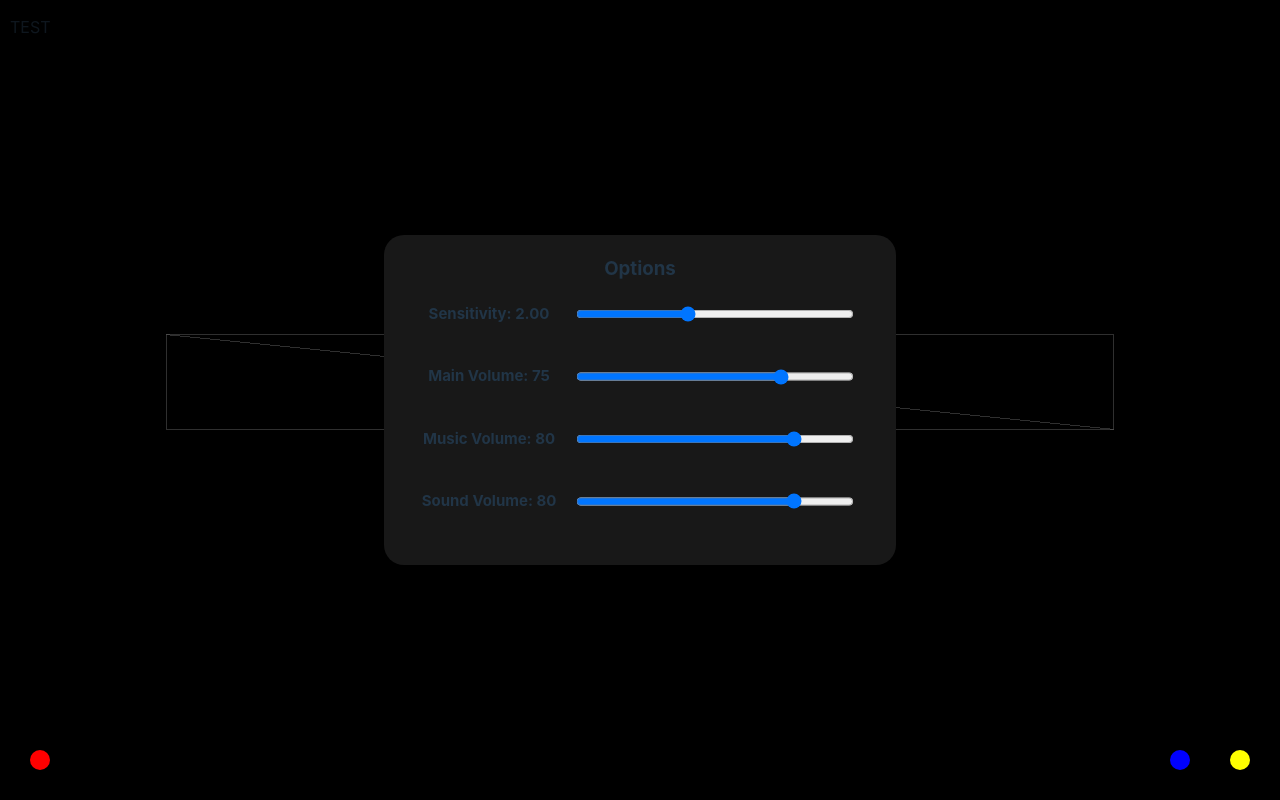
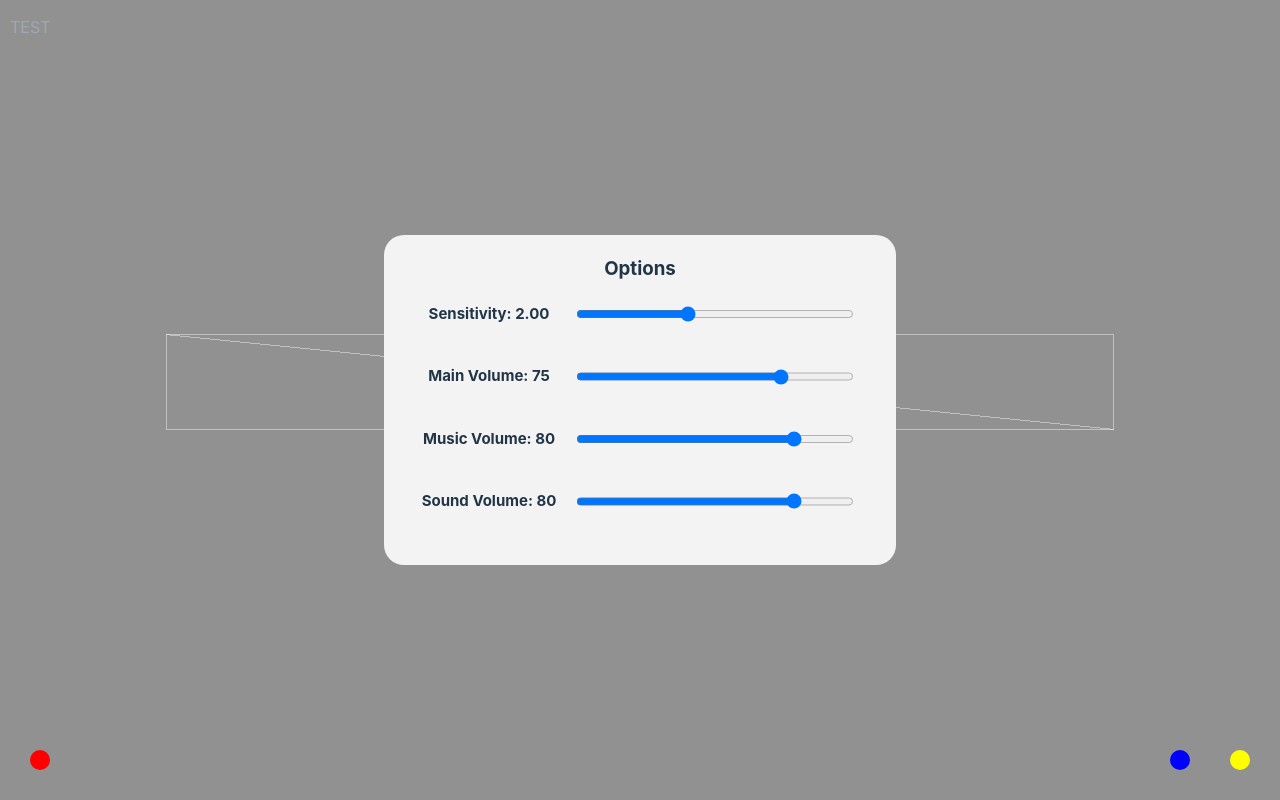
Before and after one commit to fcuadra-99/loggss, a React (Vite) app: page / in a window 1280 px wide. Both pictures are taken after a click on the element 1240 px from the left and 760 px from the top of the page. Built offline with nearby package versions, Linux system fonts and the light colour scheme.

Commit message:
v3.6.2 lightdark ui start

```diff
--- a/src/App.css
+++ b/src/App.css
@@ -15,17 +15,6 @@
 }
 .logo.react:hover {
   filter: drop-shadow(0 0 2em #61dafbaa);
-}
-
-.optiC {
-  position: fixed;
-  background-color: rgb(24, 24, 24);
-  width: 40vw;
-  min-width: 300px;
-  height: 330px;
-  z-index: 12;
-  pointer-events: all;
-  border-radius: 20px;
 }
 
 .testoverlay {
--- a/src/assets/PauseMenu.tsx
+++ b/src/assets/PauseMenu.tsx
@@ -1,27 +1,55 @@
 import React from 'react';
 import { useState } from 'react';
 
-let sensi = 0;
-let maVol = 0;
-let sdVol = 0;
-let muVol = 0;
+let { sensi, maVol, sdVol, muVol, mode } = {
+    sensi: 0,
+    maVol: 0,
+    sdVol: 0,
+    muVol: 0,
+    mode: 'dark'
+}
+
+let theme: any = {
+    mcol: 'rgba(0, 0, 0, 0.575)',
+    scol: 'rgb(24, 24, 24)',
+    tcol: 'rgb(255, 255, 255)'
+}
+
+setCookie('mode', 'light', 30);
 
 if (isSet('sensitivity') && isSet('mainvol') &&
-    isSet('soundvol') && isSet('musvol')) {
+    isSet('soundvol') && isSet('musvol') && isSet('mode')) {
     sensi = +getCookie('sensitivity');
     maVol = +getCookie('mainvol');
     sdVol = +getCookie('soundvol');
     muVol = +getCookie('musvol');
-    console.log(sensi, maVol, sdVol, muVol);
+    mode = getCookie('mode');
+    console.log(mode);
 } else {
     sensi = 0.002;
     maVol = 75;
     sdVol = 80;
     muVol = 80;
+    mode = 'light';
     setCookie('sensitivity', sensi, 30);
     setCookie('mainvol', maVol, 30);
     setCookie('soundvol', sdVol, 30);
     setCookie('musvol', muVol, 30);
+    setCookie('mode', mode, 30);
+}
+
+if (mode == 'light') {
+    theme = {
+        mcol: 'rgba(255, 255, 255, 0.57)',
+        scol: 'rgb(243, 243, 243)',
+        tcol: 'rgb(0, 0, 0)'
+    }
+} else if (mode == 'dark') {
+    theme = {
+        mcol: 'rgba(0, 0, 0, 0.575)',
+        scol: 'rgb(24, 24, 24)',
+        tcol: 'rgb(255, 255, 255)'
+    }
 }
 
 
@@ -46,7 +74,7 @@ function PauseMenu(ctrlon: boolean) {
             margin: '0',
             padding: '0',
             zIndex: 9,
-            backgroundColor: 'rgba(0, 0, 0, 0.575)'
+            backgroundColor: `${theme.mcol}`
         } as React.CSSProperties,
 
         pmenu: {
@@ -92,7 +120,17 @@ function PauseMenu(ctrlon: boolean) {
 
         inp: {
             width: '100%'
-        } as React.CSSProperties
+        } as React.CSSProperties,
+        optiC: {
+            position: 'fixed',
+            backgroundColor: `${theme.scol}`,
+            width: '40vw',
+            minWidth: '300px',
+            height: '330px',
+            zIndex: '12',
+            pointerEvents: 'all',
+            borderRadius: '20px'
+        } as React.CSSProperties,
     };
 
     return (
@@ -102,7 +140,7 @@ function PauseMenu(ctrlon: boolean) {
                 <h1 style={styles.pmenuLabe}>Paused</h1>
                 <p style={styles.pmenuLabe}>Click to Continue</p>
                 <Btns />
-                <div className={`optiC ${opt ? "active" : "inactive"}`} >
+                <div style={styles.optiC} className={`${opt ? "active" : "inactive"}`} >
                     <h3 style={styles.h3}>Options</h3>
                     {SensiSlider()}
                     {maVolSlider()}
```
